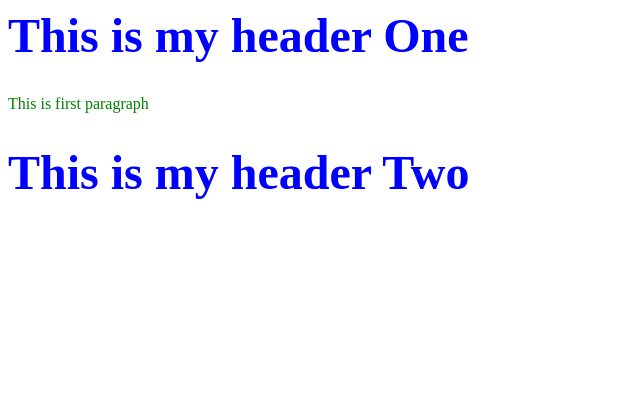
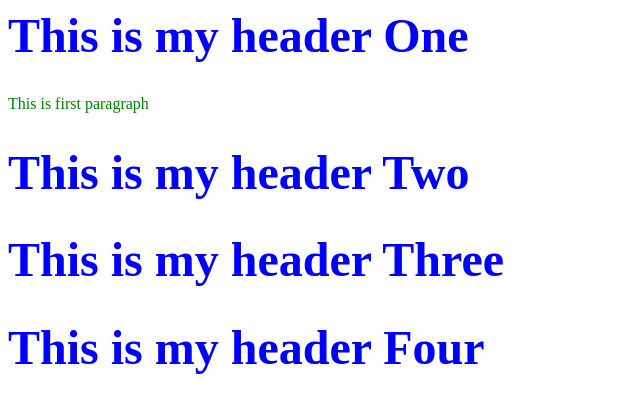
Before and after one commit to njrj22/pushpull, a plain HTML site: page index.html in a window 1280 px wide. Shown: the whole page, without its empty margins (0-640 px from the left). Drawn offline with Linux system fonts and the light colour scheme.

Commit message:
Added header three and four

```diff
--- a/index.html
+++ b/index.html
@@ -14,6 +14,8 @@
   <p> This is first paragraph </p>
 
   <h1> This is my header Two </h1>
+  <h1> This is my header Three </h1>
+  <h1> This is my header Four </h1>
 
 </body>
 
```
